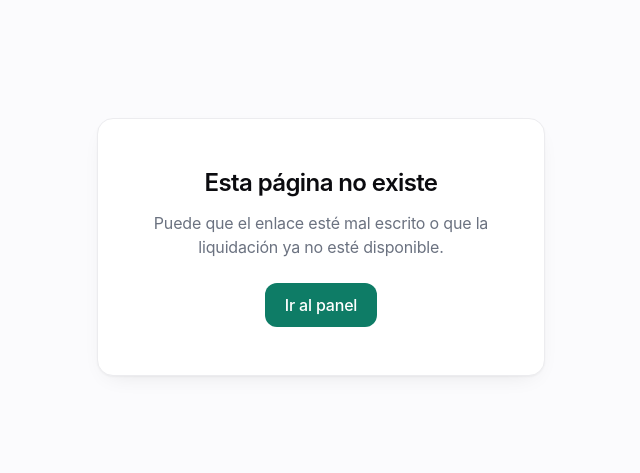
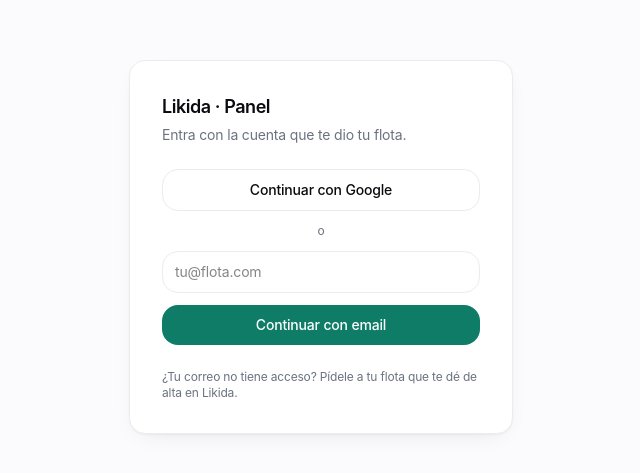
Before and after one commit to javiercamarapp/cuadra, a Next.js app: page /login in a window 1280 px wide. Before the commit this address had no page. Shown: the part 153-626 px from the top of the page, without its empty margins (319-959 px from the left). Built offline with nearby package versions, Linux system fonts and the light colour scheme.

Commit message:
feat(auth): página /login — magic link + Google

```diff
--- /dev/null
+++ b/src/app/login/page.tsx
@@ -0,0 +1,95 @@
+import { redirect } from 'next/navigation';
+import { supabaseServer } from '@/lib/supabase/server';
+
+export const dynamic = 'force-dynamic';
+
+function siteUrl(): string {
+  return process.env.NEXT_PUBLIC_APP_URL || 'https://likida.ai';
+}
+
+export default async function Login({
+  searchParams,
+}: {
+  searchParams: Promise<{ next?: string; enviado?: string; error?: string }>;
+}) {
+  const sp = await searchParams;
+  const next = sp?.next && sp.next.startsWith('/dashboard') ? sp.next : '/dashboard';
+
+  async function entrarConGoogle(formData: FormData) {
+    'use server';
+    const dest = String(formData.get('next') ?? '/dashboard');
+    const sb = await supabaseServer();
+    const { data, error } = await sb.auth.signInWithOAuth({
+      provider: 'google',
+      options: { redirectTo: `${siteUrl()}/auth/callback?next=${encodeURIComponent(dest)}` },
+    });
+    if (error || !data.url) redirect(`/login?next=${encodeURIComponent(dest)}&error=1`);
+    redirect(data.url);
+  }
+
+  async function entrarConEmail(formData: FormData) {
+    'use server';
+    const dest = String(formData.get('next') ?? '/dashboard');
+    const email = String(formData.get('email') ?? '').trim();
+    if (!email) redirect(`/login?next=${encodeURIComponent(dest)}&error=1`);
+    const sb = await supabaseServer();
+    const { error } = await sb.auth.signInWithOtp({
+      email,
+      options: { emailRedirectTo: `${siteUrl()}/auth/callback?next=${encodeURIComponent(dest)}` },
+    });
+    if (error) redirect(`/login?next=${encodeURIComponent(dest)}&error=1`);
+    redirect(`/login?next=${encodeURIComponent(dest)}&enviado=1`);
+  }
+
+  return (
+    <main className="min-h-screen flex items-center justify-center px-4">
+      <div className="card p-8 w-full max-w-sm">
+        <div className="text-lg font-semibold tracking-tight">Likida · Panel</div>
+        <p className="text-sm mt-1 mb-6" style={{ color: 'var(--muted)' }}>
+          Entra con la cuenta que te dio tu flota.
+        </p>
+
+        {sp?.enviado ? (
+          <p className="text-sm p-3 rounded-lg hairline" style={{ background: 'var(--surface)' }}>
+            Te mandamos un link a tu correo. Ábrelo desde este mismo dispositivo.
+          </p>
+        ) : (
+          <>
+            <form action={entrarConGoogle}>
+              <input type="hidden" name="next" value={next} />
+              <button type="submit"
+                className="w-full px-4 py-2.5 rounded-lg text-sm font-medium hairline mb-3"
+                style={{ color: 'var(--ink)' }}>
+                Continuar con Google
+              </button>
+            </form>
+
+            <div className="text-xs text-center mb-3" style={{ color: 'var(--muted)' }}>o</div>
+
+            <form action={entrarConEmail}>
+              <input type="hidden" name="next" value={next} />
+              <input name="email" type="email" required placeholder="tu@flota.com"
+                className="w-full px-3 py-2.5 rounded-lg hairline text-sm mb-3"
+                style={{ background: 'var(--surface)' }} />
+              <button type="submit"
+                className="w-full px-4 py-2.5 rounded-lg text-sm font-medium"
+                style={{ background: 'var(--accent)', color: 'var(--accent-fg)' }}>
+                Continuar con email
+              </button>
+            </form>
+          </>
+        )}
+
+        {sp?.error && (
+          <p className="text-xs mt-3" style={{ color: 'var(--color-bad)' }}>
+            Algo falló. Intenta otra vez.
+          </p>
+        )}
+
+        <p className="text-xs mt-6" style={{ color: 'var(--muted)' }}>
+          ¿Tu correo no tiene acceso? Pídele a tu flota que te dé de alta en Likida.
+        </p>
+      </div>
+    </main>
+  );
+}
```
